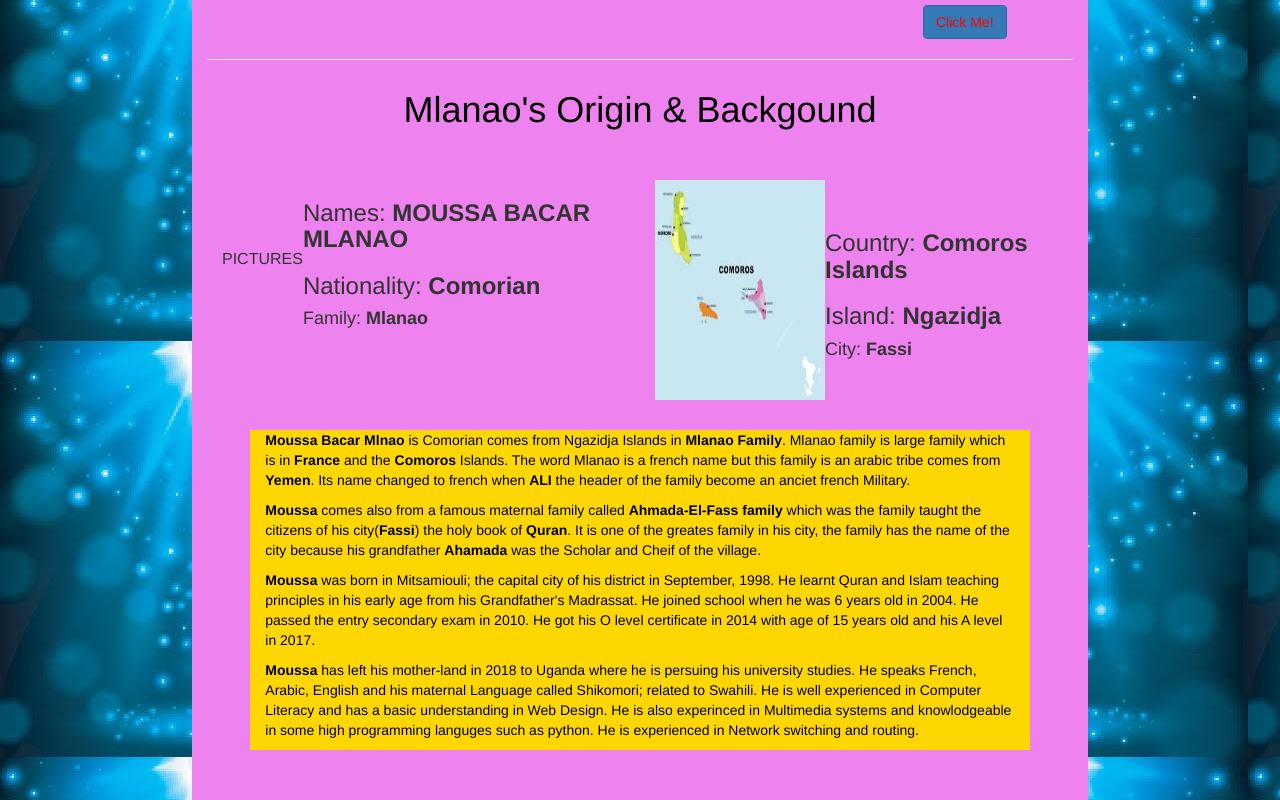
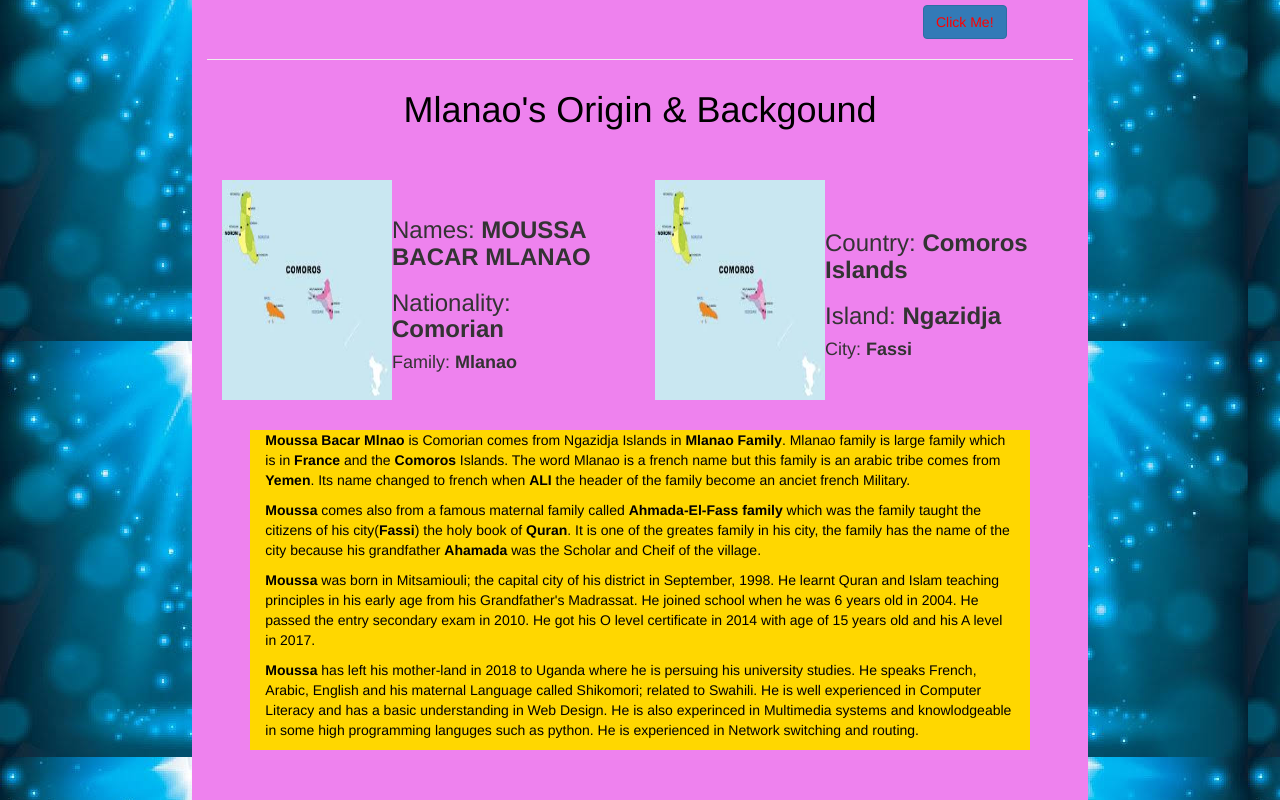
Before and after one commit to As98m/MOUSSA_PROJECTS, a plain HTML site: page index.html in a window 1280 px wide. Shown: the part 907-1707 px from the top of the page. Drawn offline with Linux system fonts and the light colour scheme.

Commit message:
Update index.html

```diff
--- a/index.html
+++ b/index.html
@@ -118,7 +118,7 @@
 
 			<table>
 	<tr>
-	<td>PICTURES</td>
+	<td><img width="170px;" height="220px;" src="PHOTOS/COMOROS.jpg"> </td>
 	<td><h3>Names: <b>MOUSSA BACAR MLANAO</b></h3>
 			<h3> Nationality: <b>Comorian</b> <br> </h3>
 			<h4>Family: <b>Mlanao</b> </h4>
@@ -130,7 +130,7 @@
 
 			<table>
 	<tr>
-	<td>  <img width="170px;" height="220px;" src="PHOTOS/COMOROS.jpg"></td>
+	<td>  <img width="170px;" height="220px;" src="PHOTOS/COMOROS.jpg"> </td>
 	<td><h3>Country: <b>Comoros Islands</b></h3>
 			<h3> Island: <b>Ngazidja</b> <br> </h3>
 			<h4>City: <b>Fassi</b> </h4>
```
